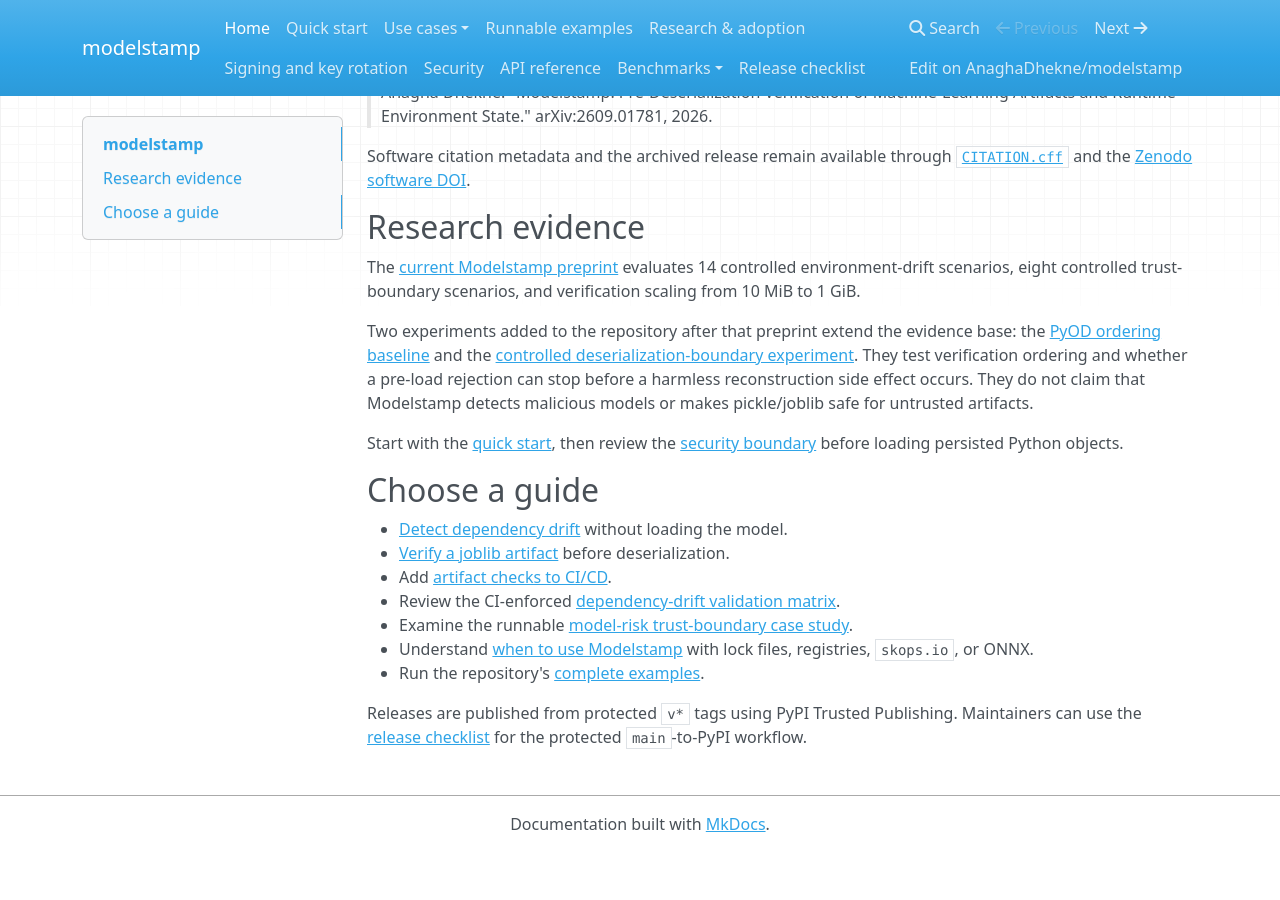
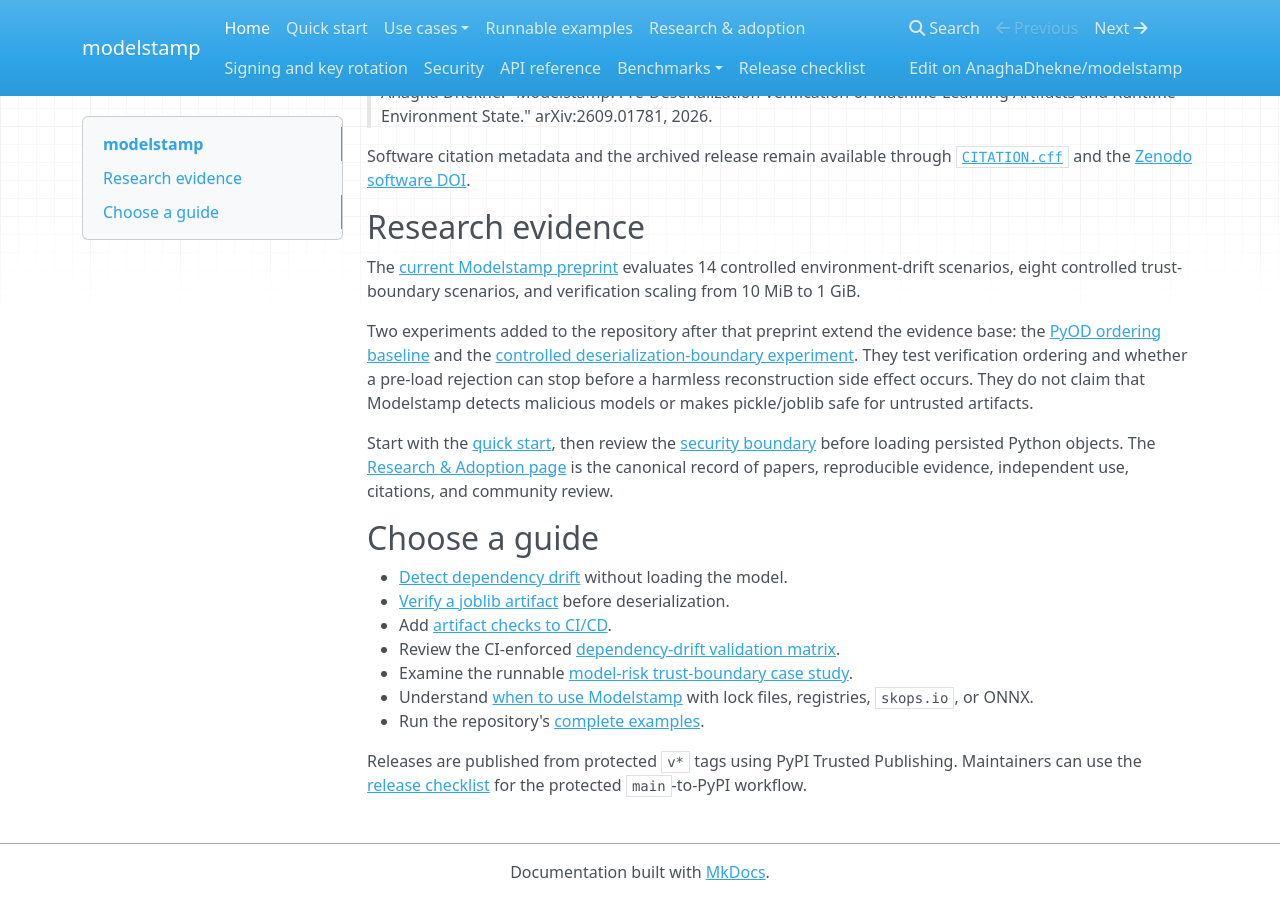
Before and after one commit to AnaghaDhekne/modelstamp, an MkDocs documentation site: the page built from docs/index.md, in a window 1280 px wide and 900 px high, scrolled down 524 px. Built offline with MkDocs 1.6.1, drawn with Linux system fonts in a browser that asks for light colours; nearby versions of some CDN libraries; before the commit the page ends 1376 px from its top, so only the background shows below that.

Commit message:
docs: identify canonical adoption record

```diff
--- a/docs/index.md
+++ b/docs/index.md
@@ -51,6 +51,8 @@
 
 Start with the [quick start](quickstart.md), then review the
 [security boundary](security.md) before loading persisted Python objects.
+The [Research & Adoption page](research-adoption.md) is the canonical record of
+papers, reproducible evidence, independent use, citations, and community review.
 
 ## Choose a guide
 
```
